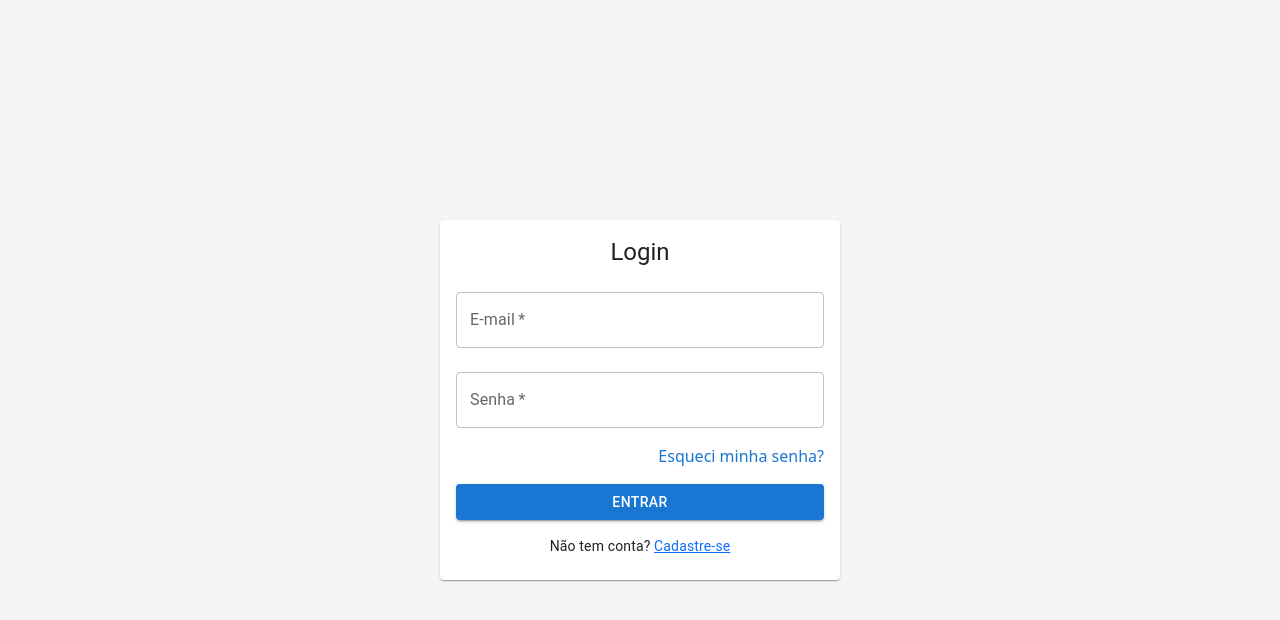
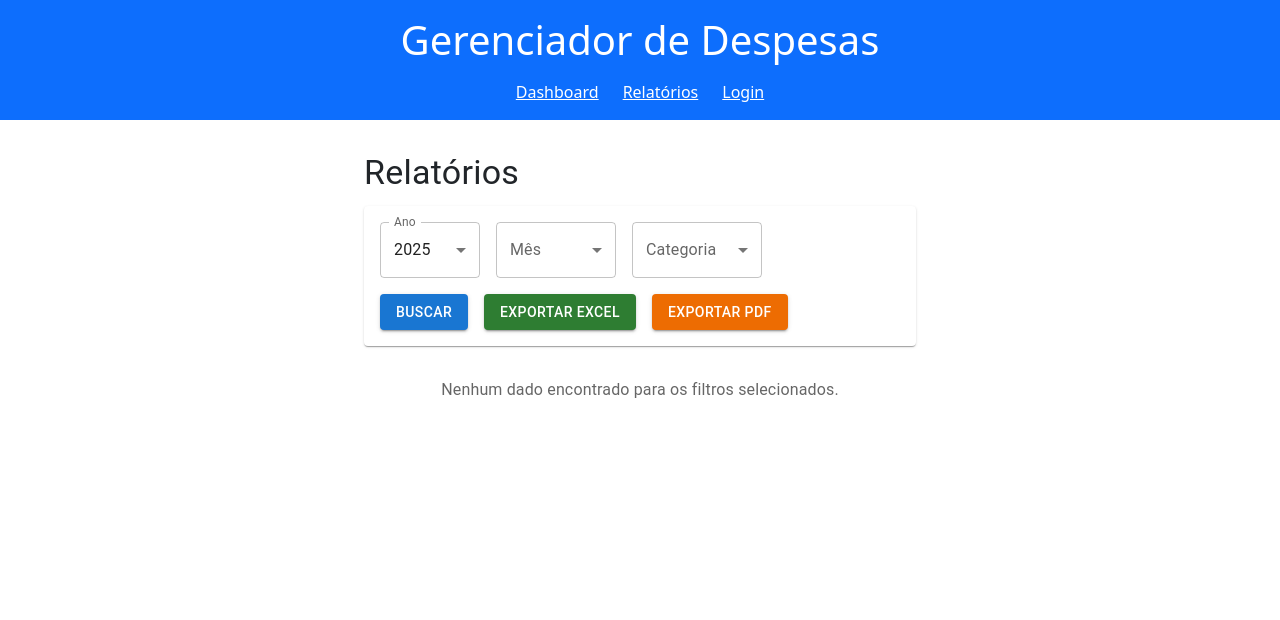
Before and after one commit to alisson92/gerenciador-despesas, a React (Create React App) app in the folder frontend/: page /relatorios in a window 1280 px wide. Before the commit this address led to /login. Shown: the top 620 px of the page. Built offline with nearby package versions, Linux system fonts and the light colour scheme.

Commit message:
checkpoint

```diff
--- a/frontend/src/App.js
+++ b/frontend/src/App.js
@@ -1,24 +1,40 @@
 import React from "react";
-import { BrowserRouter as Router, Routes, Route, Navigate } from "react-router-dom";
+import { BrowserRouter as Router, Routes, Route, Navigate, useLocation } from "react-router-dom";
+import Header from "./components/Header";
 import Login from "./pages/Login";
 import Register from "./pages/Register";
 import Dashboard from "./pages/Dashboard";
 import ForgotPassword from "./pages/ForgotPassword";
 import ResetPassword from "./pages/ResetPassword";
+import Relatorios from "./pages/Relatorios";
 
-// Este App.js organiza todas as rotas do sistema
-function App() {
+function AppContent() {
+  const location = useLocation();
+  // Liste abaixo os caminhos em que NÃO quer mostrar o Header
+  const hideHeaderPaths = ["/login", "/register", "/forgot-password", "/reset-password"];
+
+  const hideHeader = hideHeaderPaths.includes(location.pathname);
+
   return (
-    <Router>
+    <>
+      {!hideHeader && <Header />}
       <Routes>
         <Route path="/login" element={<Login />} />
         <Route path="/register" element={<Register />} />
         <Route path="/dashboard" element={<Dashboard />} />
         <Route path="/forgot-password" element={<ForgotPassword />} />
         <Route path="/reset-password" element={<ResetPassword />} />
-        {/* qualquer URL desconhecida também vai para /login */}
+        <Route path="/relatorios" element={<Relatorios />} />
         <Route path="*" element={<Navigate to="/login" />} />
       </Routes>
+    </>
+  );
+}
+
+function App() {
+  return (
+    <Router>
+      <AppContent />
     </Router>
   );
 }
--- a/frontend/src/components/Header.js
+++ b/frontend/src/components/Header.js
@@ -1,9 +1,16 @@
+// frontend/src/components/Header.js
 import React from 'react';
+import { Link } from 'react-router-dom';
 
 const Header = () => {
   return (
     <header className="bg-primary p-3 text-white text-center">
       <h1>Gerenciador de Despesas</h1>
+      <nav style={{ marginTop: 16 }}>
+        <Link to="/dashboard" style={{ color: "#fff", margin: "0 12px", textDecoration: "underline" }}>Dashboard</Link>
+        <Link to="/relatorios" style={{ color: "#fff", margin: "0 12px", textDecoration: "underline" }}>Relatórios</Link>
+        <Link to="/login" style={{ color: "#fff", margin: "0 12px", textDecoration: "underline" }}>Login</Link>
+      </nav>
     </header>
   );
 };
--- /dev/null
+++ b/frontend/src/pages/Relatorios.js
@@ -0,0 +1,255 @@
+import React, { useState } from 'react';
+import axios from 'axios';
+import {
+  Container, Button, TextField, Box, MenuItem, Typography, Paper,
+  Table, TableHead, TableBody, TableCell, TableRow, Select, InputLabel, FormControl
+} from '@mui/material';
+import { PieChart, Pie, Cell, ResponsiveContainer, BarChart, Bar, XAxis, YAxis, Tooltip, Legend } from 'recharts';
+
+const CORES = ["#0088FE", "#FF8042", "#00C49F", "#FFBB28", "#d32f2f", "#9C27B0"];
+
+function currentYear() {
+  return new Date().getFullYear();
+}
+
+const anos = Array.from({ length: 6 }, (_, k) => currentYear() - k).reverse();
+const meses = [
+  { num: '', nome: 'Todos' },
+  { num: '01', nome: 'Janeiro' },
+  { num: '02', nome: 'Fevereiro' },
+  { num: '03', nome: 'Março' },
+  { num: '04', nome: 'Abril' },
+  { num: '05', nome: 'Maio' },
+  { num: '06', nome: 'Junho' },
+  { num: '07', nome: 'Julho' },
+  { num: '08', nome: 'Agosto' },
+  { num: '09', nome: 'Setembro' },
+  { num: '10', nome: 'Outubro' },
+  { num: '11', nome: 'Novembro' },
+  { num: '12', nome: 'Dezembro' },
+];
+
+const Relatorios = () => {
+  const token = localStorage.getItem('token');
+  const [ano, setAno] = useState(String(currentYear()));
+  const [mes, setMes] = useState('');
+  const [categoria, setCategoria] = useState('');
+  const [dados, setDados] = useState([]);
+
+  const buscarRelatorio = async () => {
+    let dataInicial = `${ano}-${mes || '01'}-01`;
+    let dataFinal = `${ano}-${mes || '12'}-31`;
+    // Se mês está vazio (Todos), pegar todo o ano!
+    if (!mes) {
+      dataInicial = `${ano}-01-01`;
+      dataFinal = `${ano}-12-31`;
+    }
+    // Filtros para API (agrupar por mês por padrão, mas pode ajustar para categoria caso deseje)
+    const params = new URLSearchParams({
+      dataInicial,
+      dataFinal,
+      categoria: categoria || undefined,
+      agrupar: mes ? 'categoria' : 'mes'
+    }).toString();
+    try {
+      const resp = await axios.get(
+        `${process.env.REACT_APP_API_URL}/relatorio/agrupado?${params}`,
+        { headers: { Authorization: `Bearer ${token}` } }
+      );
+      setDados(resp.data);
+    } catch (error) {
+      setDados([]);
+      alert('Erro ao buscar relatório!');
+    }
+  };
+
+  // Exportação segura com token: faz fetch, converte blob e dispara download
+  const exportFile = async (tipo) => {
+    let dataInicial = `${ano}-${mes || '01'}-01`;
+    let dataFinal = `${ano}-${mes || '12'}-31`;
+    if (!mes) {
+      dataInicial = `${ano}-01-01`;
+      dataFinal = `${ano}-12-31`;
+    }
+    const params = new URLSearchParams({
+      dataInicial,
+      dataFinal,
+      categoria: categoria || undefined,
+      // agrupar: mes ? 'categoria' : 'mes' // pode ser omitido
+    }).toString();
+    const endpoint =
+      tipo === 'excel'
+        ? `/relatorio/exportar/excel?${params}`
+        : `/relatorio/exportar/pdf?${params}`;
+    try {
+      const response = await fetch(
+        `${process.env.REACT_APP_API_URL}${endpoint}`,
+        {
+          headers: { Authorization: `Bearer ${token}` }
+        }
+      );
+      if (!response.ok) throw new Error('Falha ao exportar relatório.');
+      const blob = await response.blob();
+      const url = window.URL.createObjectURL(blob);
+      const a = document.createElement('a');
+      a.href = url;
+      a.download = tipo === 'excel' ? 'relatorio.xlsx' : 'relatorio.pdf';
+      document.body.appendChild(a);
+      a.click();
+      a.remove();
+    } catch {
+      alert('Falha ao exportar relatório!');
+    }
+  };
+
+  // Dados para gráfico
+  let dataGraf = [];
+  let isCategoria = Boolean(mes);
+  if (dados.length > 0) {
+    dataGraf = isCategoria
+      ? dados.map(x => ({ name: x.categoria, value: Number(x.total) }))
+      : dados.map(x => ({
+          name: new Date(x.mes).toLocaleDateString('pt-BR', { month: 'short', year: 'numeric' }),
+          value: Number(x.total)
+        }));
+  }
+
+  return (
+    <Container maxWidth="sm" sx={{ mt: 4 }}>
+      <Typography variant="h4" gutterBottom>Relatórios</Typography>
+      <Paper sx={{ p: 2, mb: 2 }}>
+        <Box gap={2} display="flex" flexWrap="wrap">
+          <FormControl>
+            <InputLabel htmlFor="ano-sel">Ano</InputLabel>
+            <Select
+              id="ano-sel"
+              value={ano}
+              label="Ano"
+              onChange={e => setAno(e.target.value)}
+              sx={{ minWidth: 100 }}
+            >
+              {anos.map(y => (
+                <MenuItem key={y} value={String(y)}>{y}</MenuItem>
+              ))}
+            </Select>
+          </FormControl>
+          <FormControl>
+            <InputLabel htmlFor="mes-sel">Mês</InputLabel>
+            <Select
+              id="mes-sel"
+              value={mes}
+              label="Mês"
+              onChange={e => setMes(e.target.value)}
+              sx={{ minWidth: 120 }}
+            >
+              {meses.map(m => (
+                <MenuItem key={m.num} value={m.num}>{m.nome}</MenuItem>
+              ))}
+            </Select>
+          </FormControl>
+          <FormControl>
+            <InputLabel htmlFor="categoria-sel">Categoria</InputLabel>
+            <Select
+              id="categoria-sel"
+              value={categoria}
+              label="Categoria"
+              onChange={e => setCategoria(e.target.value)}
+              sx={{ minWidth: 130 }}
+            >
+              <MenuItem value="">Todas</MenuItem>
+              <MenuItem value="alimentacao">Alimentação</MenuItem>
+              <MenuItem value="transporte">Transporte</MenuItem>
+              <MenuItem value="lazer">Lazer</MenuItem>
+            </Select>
+          </FormControl>
+        </Box>
+        <Box display="flex" gap={2} mt={2}>
+          <Button variant="contained" color="primary" onClick={buscarRelatorio}>Buscar</Button>
+          <Button variant="contained" color="success" onClick={() => exportFile('excel')}>Exportar Excel</Button>
+          <Button variant="contained" color="warning" onClick={() => exportFile('pdf')}>Exportar PDF</Button>
+        </Box>
+      </Paper>
+
+      {/* Gráfico */}
+      {dataGraf.length > 0 && (
+        <Paper sx={{ p: 2, mb: 2, textAlign: 'center' }}>
+          <Typography variant="h6" gutterBottom>
+            {isCategoria ? 'Distribuição por Categoria' : 'Evolução Mensal'}
+          </Typography>
+          <Box height={300}>
+            {isCategoria ? (
+              <ResponsiveContainer width="100%" height="100%">
+                <PieChart>
+                  <Pie data={dataGraf} dataKey="value" nameKey="name" label>
+                    {dataGraf.map((entry, idx) => (
+                      <Cell key={entry.name} fill={CORES[idx % CORES.length]} />
+                    ))}
+                  </Pie>
+                  <Tooltip/>
+                  <Legend/>
+                </PieChart>
+              </ResponsiveContainer>
+            ) : (
+              <ResponsiveContainer width="100%" height="100%">
+                <BarChart data={dataGraf}>
+                  <XAxis dataKey="name"/>
+                  <YAxis/>
+                  <Tooltip/>
+                  <Bar dataKey="value" fill="#0088FE" />
+                  <Legend/>
+                </BarChart>
+              </ResponsiveContainer>
+            )}
+          </Box>
+        </Paper>
+      )}
+
+      {/* Tabela */}
+      {dados.length > 0 && (
+        <Paper sx={{ p: 2 }}>
+          <Table>
+            <TableHead>
+              <TableRow>
+                {Object.keys(dados[0]).map(key => (
+                  <TableCell key={key}>
+                    {key === 'mes'
+                      ? 'Mês'
+                      : key === 'categoria'
+                        ? 'Categoria'
+                        : key === 'total'
+                          ? 'Total'
+                          : key}
+                  </TableCell>
+                ))}
+              </TableRow>
+            </TableHead>
+            <TableBody>
+              {dados.map((item, idx) => (
+                <TableRow key={idx}>
+                  {Object.entries(item).map(([key, val]) => (
+                    <TableCell key={key}>
+                      {key === 'mes'
+                        ? new Date(val).toLocaleDateString('pt-BR', { year: 'numeric', month: 'long' })
+                        : key === 'total'
+                          ? Number(val).toLocaleString('pt-BR', { style: 'currency', currency: 'BRL' })
+                          : val
+                      }
+                    </TableCell>
+                  ))}
+                </TableRow>
+              ))}
+            </TableBody>
+          </Table>
+        </Paper>
+      )}
+
+      {!dados.length && (
+        <Typography color="text.secondary" align="center" sx={{ mt: 4 }}>
+          Nenhum dado encontrado para os filtros selecionados.
+        </Typography>
+      )}
+    </Container>
+  );
+};
+
+export default Relatorios;
```
Also changed, not shown: 1 other file (tests, documents, lock files or other folders).
